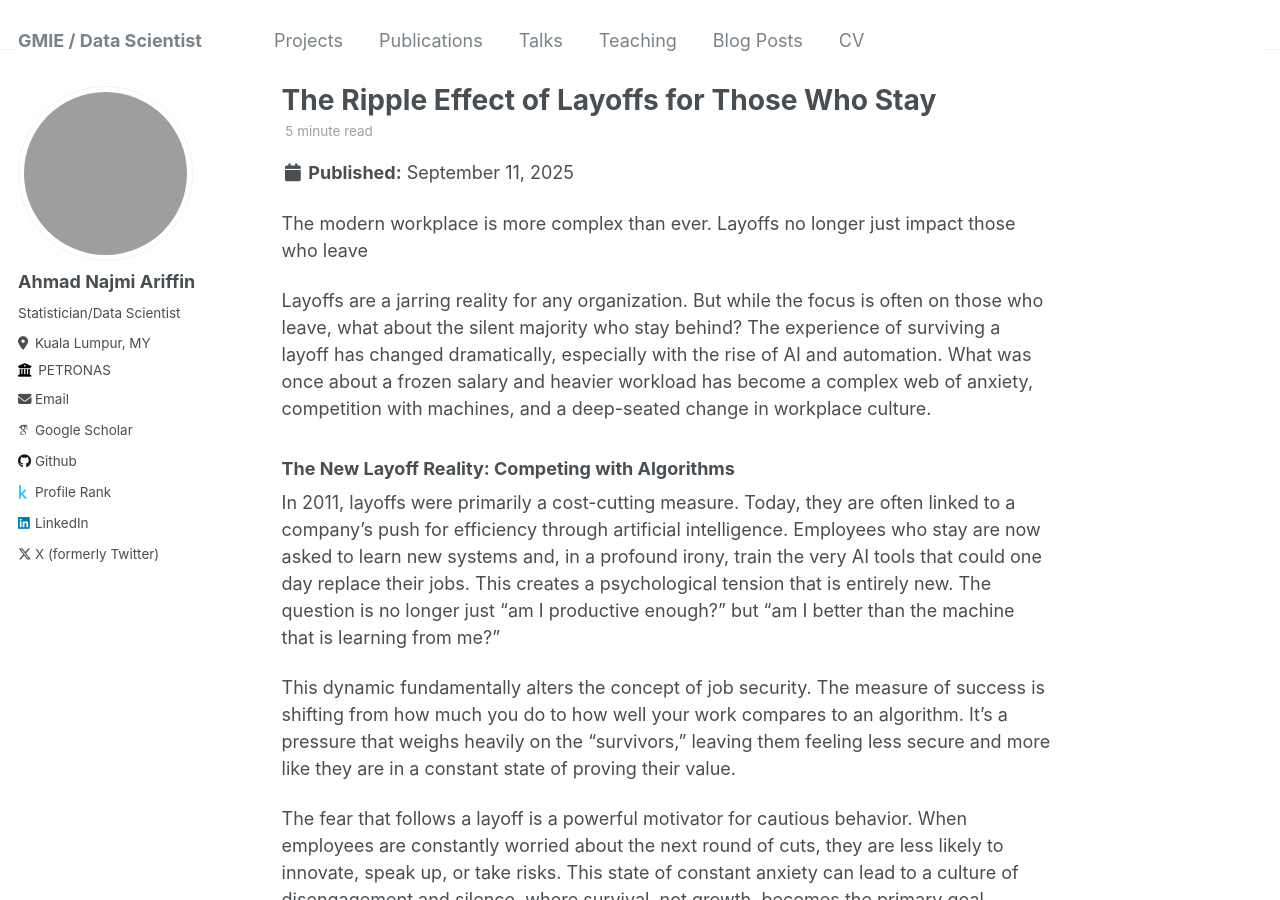
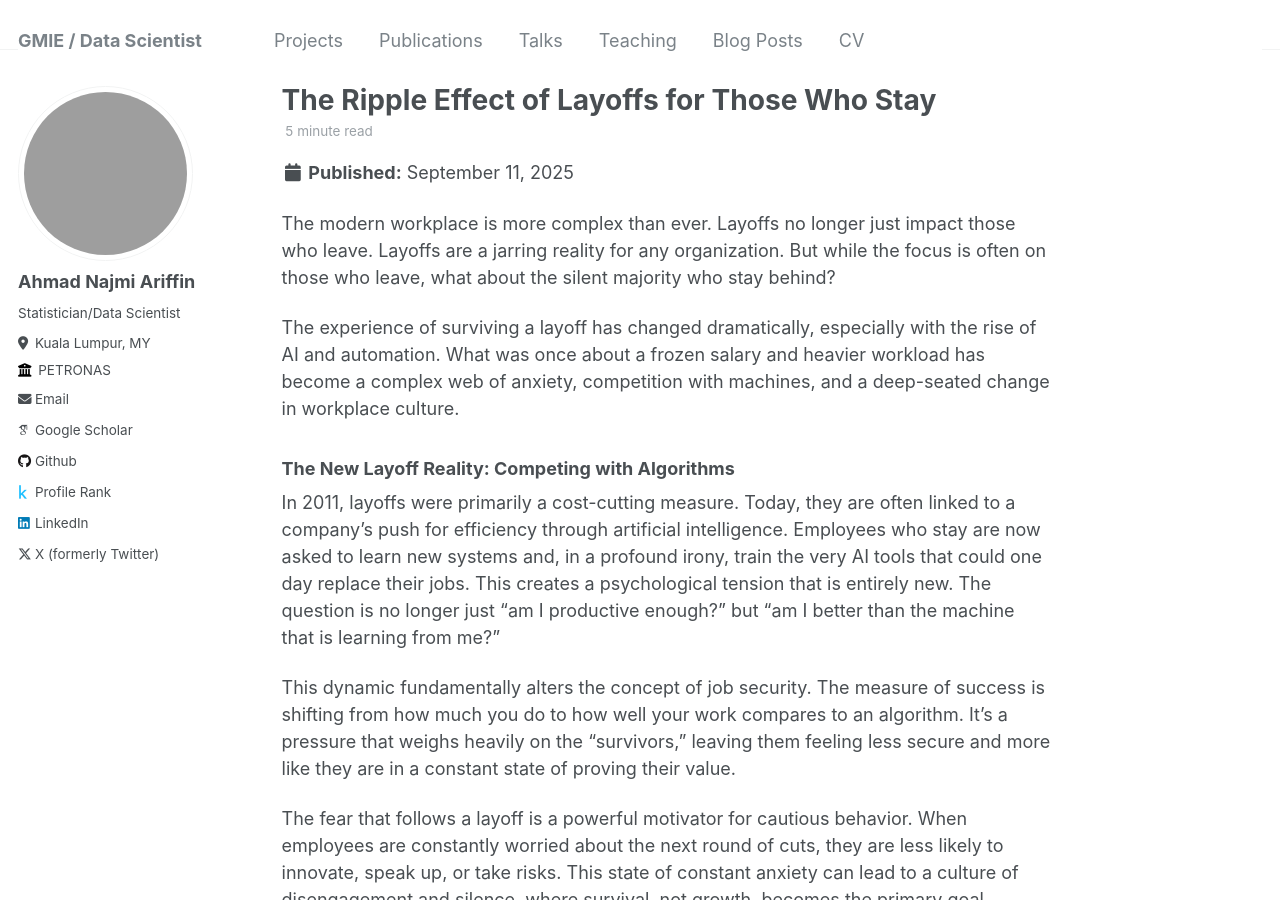
Before and after one commit to booluckgmie/anajmiariffin.github.io, a Jekyll site: the page built from _posts/2025-09-11-blog-layoffaiera.md, in a window 1280 px wide and 900 px high. Built offline with Jekyll 4.4.1, drawn with Linux system fonts in a browser that asks for light colours; some web fonts are replaced; grey boxes are pictures that could not be loaded.

```diff
--- a/_posts/2025-09-11-blog-layoffaiera.md
+++ b/_posts/2025-09-11-blog-layoffaiera.md
@@ -8,9 +8,9 @@ tags:
   - malaysia
 ---
 
-The modern workplace is more complex than ever. Layoffs no longer just impact those who leave
+The modern workplace is more complex than ever. Layoffs no longer just impact those who leave. Layoffs are a jarring reality for any organization. But while the focus is often on those who leave, what about the silent majority who stay behind?
 
-Layoffs are a jarring reality for any organization. But while the focus is often on those who leave, what about the silent majority who stay behind? The experience of surviving a layoff has changed dramatically, especially with the rise of AI and automation. What was once about a frozen salary and heavier workload has become a complex web of anxiety, competition with machines, and a deep-seated change in workplace culture.
+The experience of surviving a layoff has changed dramatically, especially with the rise of AI and automation. What was once about a frozen salary and heavier workload has become a complex web of anxiety, competition with machines, and a deep-seated change in workplace culture.
 
 ### The New Layoff Reality: Competing with Algorithms
 In 2011, layoffs were primarily a cost-cutting measure. Today, they are often linked to a company's push for efficiency through artificial intelligence. Employees who stay are now asked to learn new systems and, in a profound irony, train the very AI tools that could one day replace their jobs. This creates a psychological tension that is entirely new. The question is no longer just "am I productive enough?" but "am I better than the machine that is learning from me?"
```
